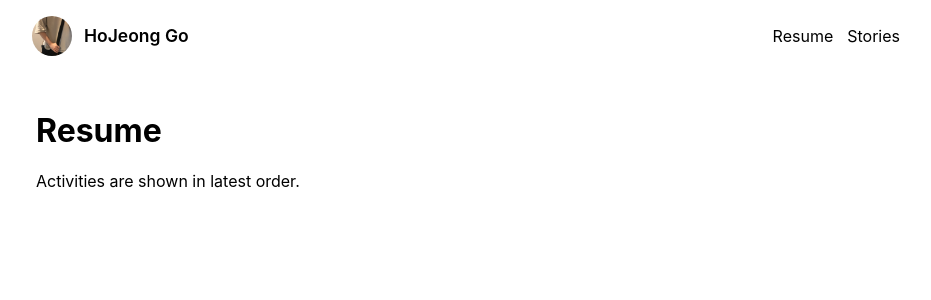
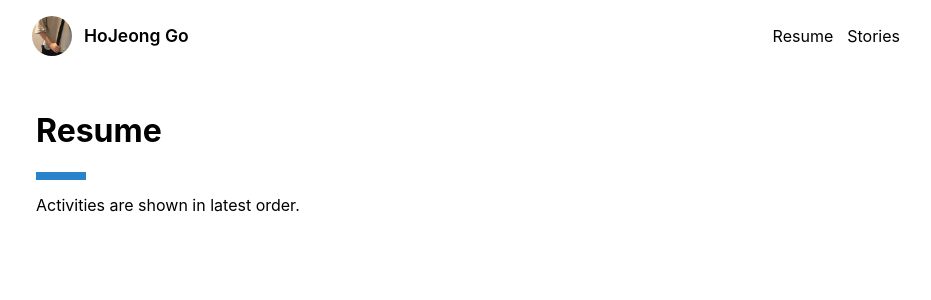
Before and after one commit to seia-soto/atwork, a Next.js app: page /resume in a window 1280 px wide. Shown: the top 300 px of the page, without its empty margins (174-1105 px from the left). Built offline with nearby package versions, Linux system fonts and the light colour scheme; a web font is replaced by a local one.

Commit message:
feat(component): create divider component

```diff
--- a/src/components/Divider.tsx
+++ b/src/components/Divider.tsx
@@ -1 +1,7 @@
 import { styled } from '../styles/theme'
+
+export const Featured = styled('div', {
+  background: '#2A82CB',
+  height: '8px',
+  width: '50px'
+})
--- a/src/pages/resume.tsx
+++ b/src/pages/resume.tsx
@@ -1,16 +1,17 @@
 import type { NextPage } from 'next'
 import Container from '../components/Container'
+import * as Divider from '../components/Divider'
 import Navigation from '../layouts/Navigation'
 
-interface PageProps {
-}
+interface IPageProps {}
 
-const Page: NextPage<PageProps> = (props: PageProps) => {
+const Page: NextPage<IPageProps> = (props: IPageProps) => {
   return (
     <>
       <Navigation />
       <Container size='md'>
         <h1>Resume</h1>
+        <Divider.Featured />
         <p>Activities are shown in latest order.</p>
       </Container>
     </>
```
